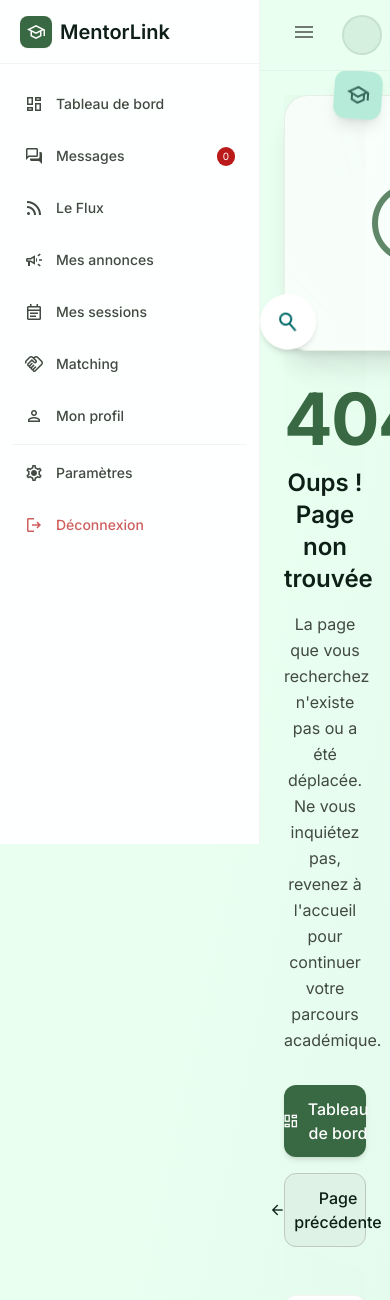
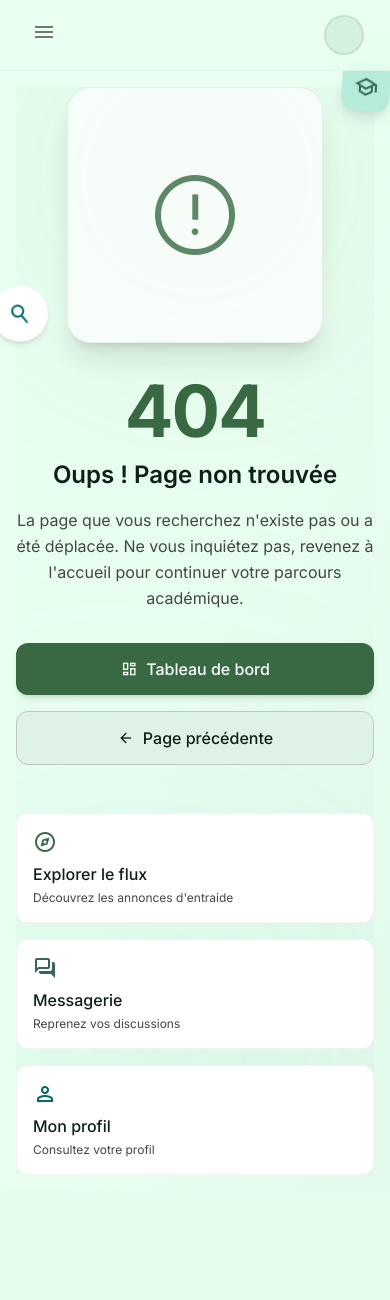
Before and after one commit to Xilandhs/PIL1_2526_19_Final, a Django app: page /404/ in a window 390 px wide; the page is wider, and only the part inside the window is pictured. Shown: the top 1300 px of that part. After the commit the page ends 1175 px from the top of that part, so only its background shows below. Run offline with Django 5.2, Linux system fonts and the light colour scheme; some libraries are stand-ins or nearby versions.

Commit message:
fix: sidebar responsive mobile avec overlay

```diff
--- a/templates/base.html
+++ b/templates/base.html
@@ -5,17 +5,9 @@
     <meta charset="UTF-8">
     <meta name="viewport" content="width=device-width, initial-scale=1.0, viewport-fit=cover">
     <title>{% block title %}MentorLink{% endblock %}</title>
-
-    <!-- Tailwind CSS -->
     <script src="https://cdn.tailwindcss.com"></script>
-
-    <!-- Inter font -->
     <link href="https://fonts.googleapis.com/css2?family=Inter:opsz,wght@14..32,400;14..32,500;14..32,600;14..32,700;14..32,800&display=swap" rel="stylesheet">
-
-    <!-- Material Icons -->
     <link href="https://fonts.googleapis.com/css2?family=Material+Symbols+Outlined:opsz,wght,FILL@20..48,100..700,0..1" rel="stylesheet">
-
-    <!-- Tailwind config -->
     <script>
         tailwind.config = {
             theme: {
@@ -51,121 +43,72 @@
             }
         }
     </script>
-
     <style>
-        body {
-            font-family: 'Inter', sans-serif;
-        }
-
+        body { font-family: 'Inter', sans-serif; }
         .gradient-text {
             background: linear-gradient(135deg, #386943 0%, #75a87d 100%);
             -webkit-background-clip: text;
             -webkit-text-fill-color: transparent;
             background-clip: text;
         }
-
-        /* Sidebar transitions */
-        .sidebar-transition {
-            transition: width 0.3s cubic-bezier(0.4, 0, 0.2, 1);
-        }
-
-        .content-transition {
-            transition: margin-left 0.3s cubic-bezier(0.4, 0, 0.2, 1);
-        }
-
-        /* Sidebar states */
-        .sidebar-expanded {
-            width: 260px;
-        }
-
-        .sidebar-collapsed {
-            width: 80px;
-        }
-
-        .sidebar-collapsed .sidebar-text,
-        .sidebar-collapsed .nav-text {
-            display: none;
-        }
-
-        .sidebar-collapsed .sidebar-expanded-content {
-            display: none !important;
-        }
-
-        .sidebar-collapsed .sidebar-collapsed-content {
-            display: flex !important;
-        }
-
-        .sidebar-expanded .sidebar-collapsed-content {
-            display: none !important;
-        }
-
-        .sidebar-expanded .sidebar-expanded-content {
-            display: flex !important;
-        }
-
-        .sidebar-collapsed nav a {
-            justify-content: center;
-            padding: 12px;
-        }
-
-        .main-expanded {
-            margin-left: 260px;
-        }
-
-        .main-collapsed {
-            margin-left: 80px;
-        }
-
-        /* Cards */
+        .sidebar-transition { transition: transform 0.3s cubic-bezier(0.4, 0, 0.2, 1); }
         .card-linear {
             background: white;
             border-radius: 20px;
             transition: all 0.2s cubic-bezier(0.2, 0, 0, 1);
             border: 0.5px solid rgba(56, 105, 67, 0.08);
         }
-
         .card-linear:hover {
             transform: translateY(-2px);
             box-shadow: 0 20px 35px -12px rgba(0, 0, 0, 0.05);
             border-color: rgba(56, 105, 67, 0.15);
         }
-
-        /* Animations */
         @keyframes slideUp {
             from { opacity: 0; transform: translateY(12px); }
             to { opacity: 1; transform: translateY(0); }
         }
-
-        .animate-slide-up {
-            animation: slideUp 0.4s cubic-bezier(0.2, 0, 0, 1) forwards;
-        }
-
-        /* Scrollbar */
-        ::-webkit-scrollbar {
-            width: 6px;
-            height: 6px;
-        }
+        .animate-slide-up { animation: slideUp 0.4s cubic-bezier(0.2, 0, 0, 1) forwards; }
+        ::-webkit-scrollbar { width: 6px; height: 6px; }
         ::-webkit-scrollbar-track { background: transparent; }
         ::-webkit-scrollbar-thumb { background: #cbd5e1; border-radius: 10px; }
         ::-webkit-scrollbar-thumb:hover { background: #94a3b8; }
+
+        /* Desktop sidebar */
+        @media (min-width: 768px) {
+            #sidebar { transform: translateX(0) !important; position: fixed; }
+            #mainContent { margin-left: 260px; }
+            #sidebarOverlay { display: none !important; }
+        }
+
+        /* Mobile sidebar */
+        @media (max-width: 767px) {
+            #sidebar { transform: translateX(-100%); position: fixed; z-index: 50; }
+            #sidebar.mobile-open { transform: translateX(0); }
+            #mainContent { margin-left: 0 !important; }
+        }
+
+        .sidebar-collapsed .sidebar-text,
+        .sidebar-collapsed .nav-text { display: none; }
+        .sidebar-collapsed .sidebar-expanded-content { display: none !important; }
+        .sidebar-collapsed .sidebar-collapsed-content { display: flex !important; }
+        .sidebar-expanded .sidebar-collapsed-content { display: none !important; }
+        .sidebar-expanded .sidebar-expanded-content { display: flex !important; }
+        .sidebar-collapsed nav a { justify-content: center; padding: 12px; }
     </style>
-
     {% block extra_head %}{% endblock %}
 </head>
 <body class="bg-gradient-to-br from-surface via-surface to-surface-container-low text-on-surface antialiased">
 
+    <!-- Overlay mobile -->
+    <div id="sidebarOverlay" class="fixed inset-0 bg-black/40 z-40 hidden md:hidden"></div>
+
     <!-- Sidebar -->
     {% include 'includes/sidebar.html' %}
 
-    <!-- Main content wrapper -->
-    <main id="mainContent" class="content-transition main-expanded min-h-screen">
-
-        <!-- Navbar -->
+    <!-- Main content -->
+    <main id="mainContent" class="min-h-screen">
         {% include 'includes/navbar.html' %}
-
-        <!-- Page content -->
-        <div class="px-6 py-6">
-
+        <div class="px-4 py-4 md:px-6 md:py-6">
             {% if messages %}
                 {% for message in messages %}
                 <div class="fixed top-20 right-4 z-50 p-4 rounded-lg shadow-lg {% if message.tags == 'success' %}bg-green-500 text-white{% elif message.tags == 'error' %}bg-red-500 text-white{% else %}bg-blue-500 text-white{% endif %}">
@@ -178,46 +121,50 @@
     </main>
 
     <script>
-        // Sidebar toggle
         const sidebar = document.getElementById('sidebar');
         const mainContent = document.getElementById('mainContent');
         const toggleBtn = document.getElementById('toggleSidebarBtn');
+        const overlay = document.getElementById('sidebarOverlay');
+        const isMobile = () => window.innerWidth < 768;
         let isCollapsed = false;
 
         if (toggleBtn) {
             toggleBtn.addEventListener('click', () => {
+                if (isMobile()) {
+                    // Mobile: toggle overlay
+                    sidebar.classList.toggle('mobile-open');
+                    overlay.classList.toggle('hidden');
+                } else {
+                    // Desktop: collapse/expand
                     if (isCollapsed) {
-                    // Expand sidebar
                         sidebar.classList.remove('sidebar-collapsed');
                         sidebar.classList.add('sidebar-expanded');
-                    mainContent.classList.remove('main-collapsed');
-                    mainContent.classList.add('main-expanded');
-
-                    // Show expanded content, hide collapsed
+                        mainContent.style.marginLeft = '260px';
                         document.querySelectorAll('.sidebar-expanded-content').forEach(el => el.style.display = 'flex');
                         document.querySelectorAll('.sidebar-collapsed-content').forEach(el => el.style.display = 'none');
-
                         isCollapsed = false;
                     } else {
-                    // Collapse sidebar
                         sidebar.classList.remove('sidebar-expanded');
                         sidebar.classList.add('sidebar-collapsed');
-                    mainContent.classList.remove('main-expanded');
-                    mainContent.classList.add('main-collapsed');
-
-                    // Show collapsed content, hide expanded
+                        mainContent.style.marginLeft = '80px';
                         document.querySelectorAll('.sidebar-expanded-content').forEach(el => el.style.display = 'none');
                         document.querySelectorAll('.sidebar-collapsed-content').forEach(el => el.style.display = 'flex');
-
                         isCollapsed = true;
+                    }
                 }
             });
         }
 
-        // Initialize collapsed content visibility
+        // Fermer sidebar mobile en cliquant sur l'overlay
+        overlay?.addEventListener('click', () => {
+            sidebar.classList.remove('mobile-open');
+            overlay.classList.add('hidden');
+        });
+
+        // Init
         document.querySelectorAll('.sidebar-collapsed-content').forEach(el => el.style.display = 'none');
 
-        // Dropdown toggles
+        // Dropdowns
         const profileBtn = document.getElementById('profileBtn');
         const profileMenu = document.getElementById('profileMenu');
         const notifBtn = document.getElementById('notifBtn');
@@ -230,7 +177,6 @@
                 notifMenu?.classList.add('hidden');
             });
         }
-
         if (notifBtn) {
             notifBtn.addEventListener('click', (e) => {
                 e.stopPropagation();
@@ -238,7 +184,6 @@
                 profileMenu?.classList.add('hidden');
             });
         }
-
         document.addEventListener('click', (e) => {
             if (!profileBtn?.contains(e.target)) profileMenu?.classList.add('hidden');
             if (!notifBtn?.contains(e.target)) notifMenu?.classList.add('hidden');
```
Lines whose indentation alone changed are shown as unchanged.
